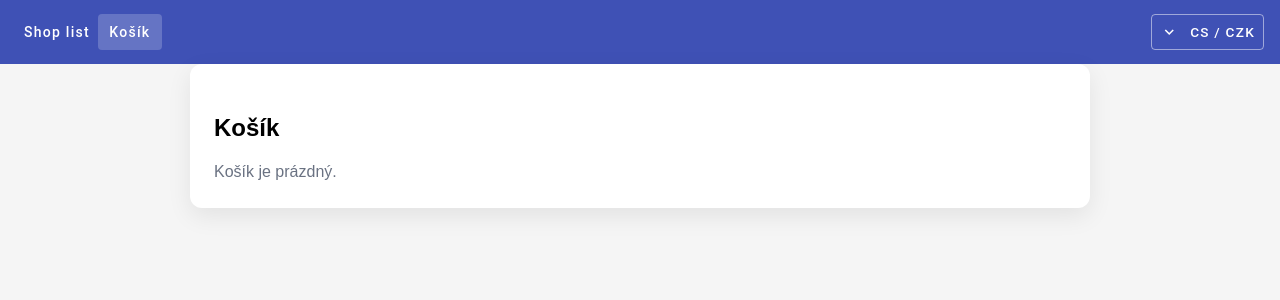
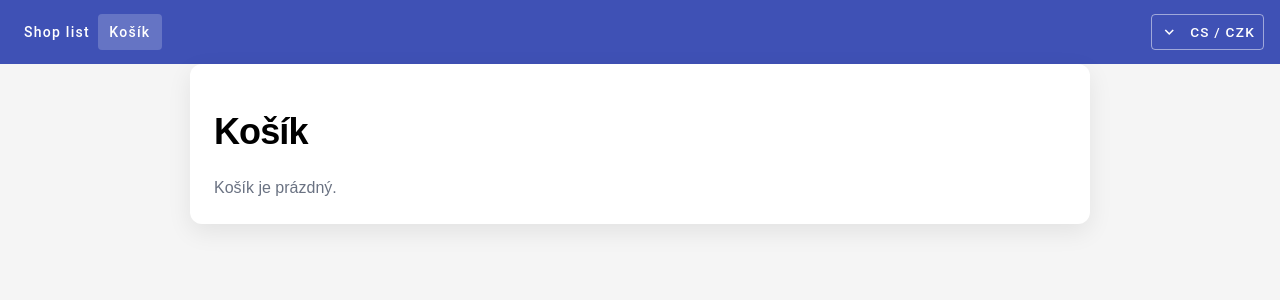
Before and after one commit to rychnal/aukro-test, an Angular app: page /basket in a window 1280 px wide. Shown: the top 300 px of the page. Built offline with nearby package versions, Linux system fonts and the light colour scheme.

Commit message:
style: unify page heading styles across shop-list and basket

```diff
--- a/src/app/features/basket/basket.component.html
+++ b/src/app/features/basket/basket.component.html
@@ -1,5 +1,5 @@
 <section class="basket">
-  <h2 class="text-2xl font-semibold">{{ 'basket' | translate }}</h2>
+  <h2 class="text-4xl font-bold tracking-tight mb-6">{{ 'basket' | translate }}</h2>
 
   @if (basketService.basketItems().length === 0) {
     <p class="mt-4 text-gray-500">{{ 'emptyBasket' | translate }}</p>
```
